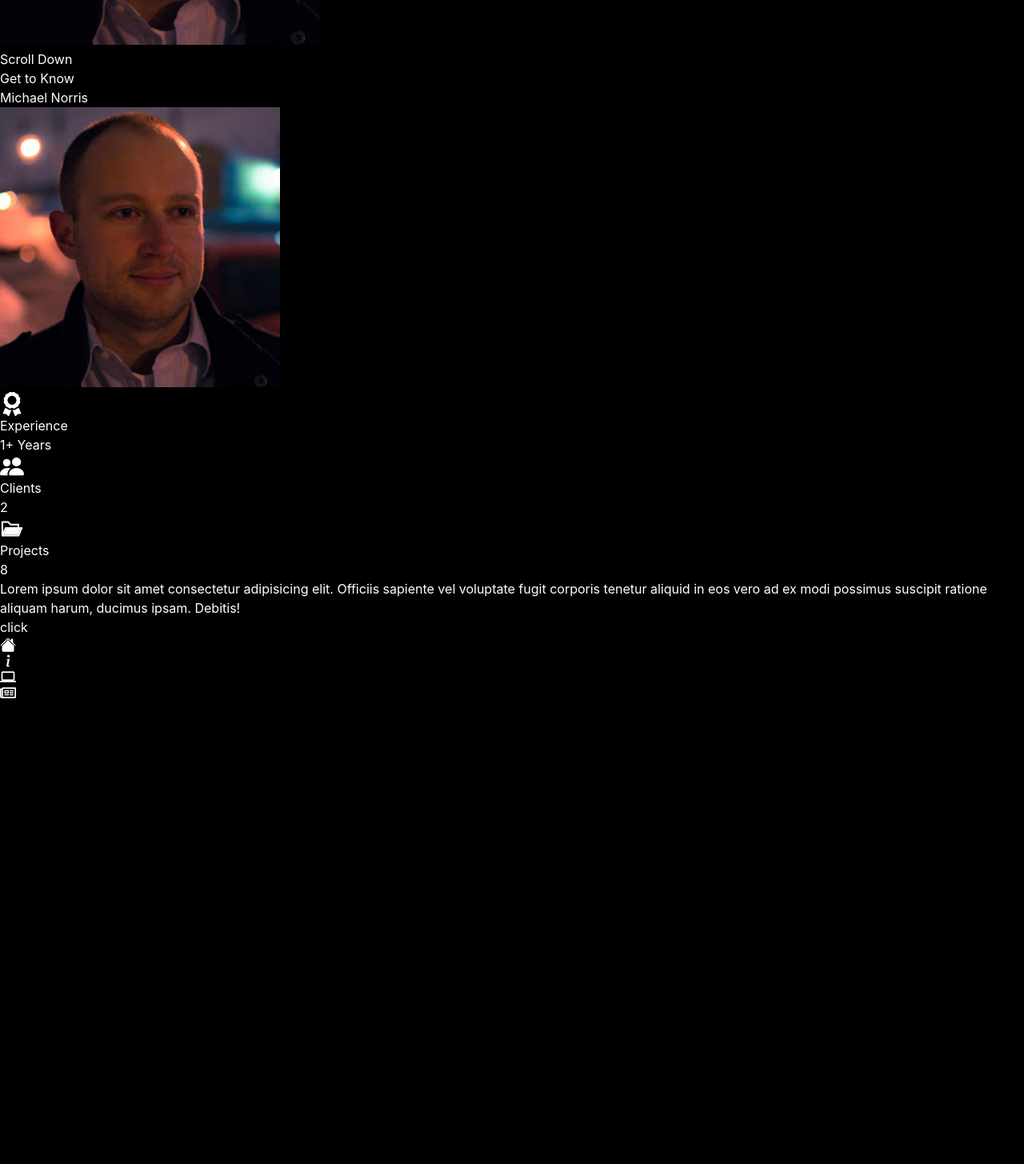
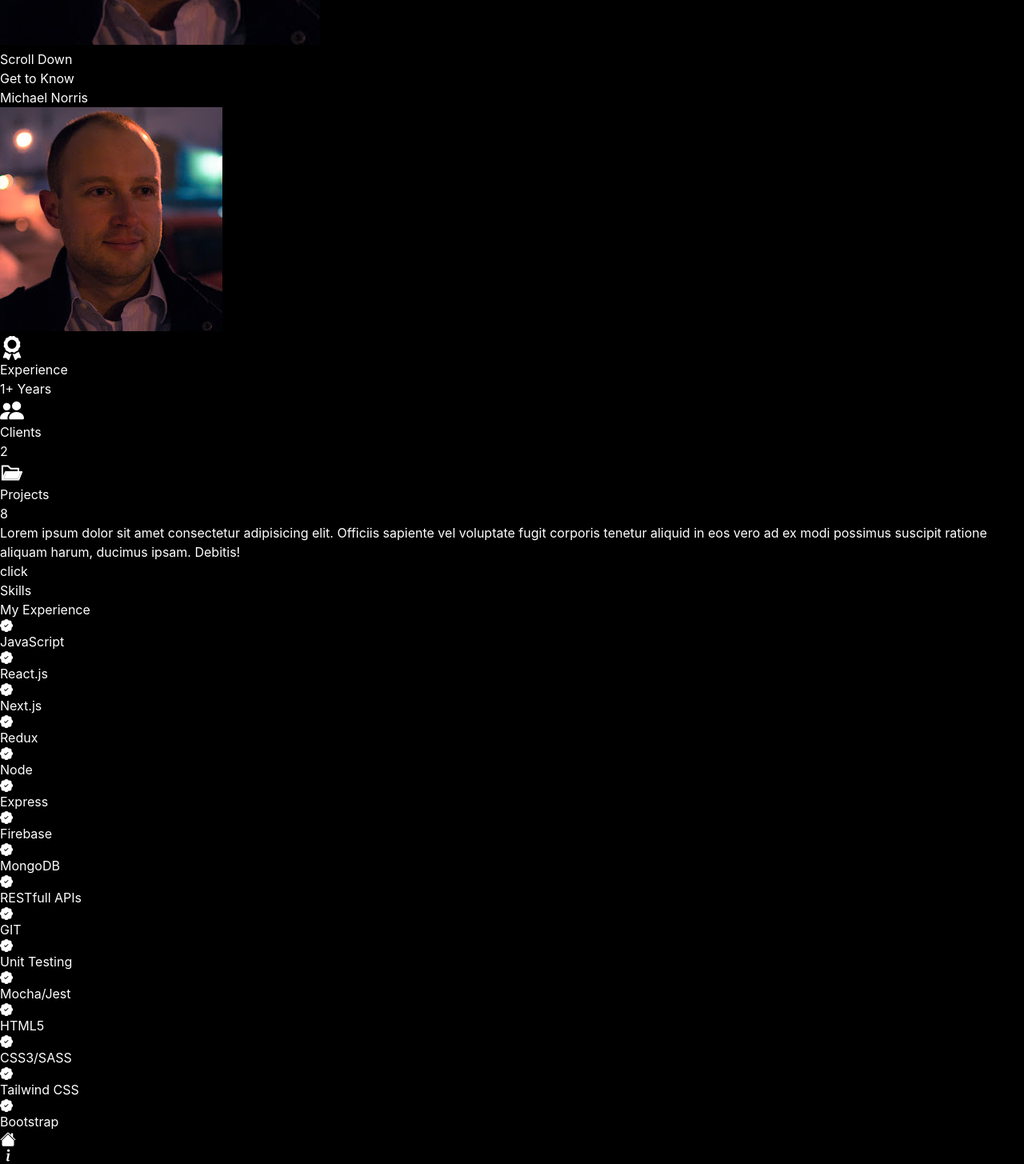
Before and after one commit to Norrismi/portfolio22, a Next.js app: page / in a window 1280 px wide. Shown: the part 500-1955 px from the top of the page at 80% size. Before the commit the page ends 1376 px from the top, so only its background shows below. Built offline with nearby package versions, Linux system fonts and the light colour scheme.

Commit message:
Experience styled

```diff
--- a/Components/About.js
+++ b/Components/About.js
@@ -1,5 +1,5 @@
 import React from 'react'
-import Chuck from '../Assets/Chuck.jpg'
+import chuck from '../Assets/Chuck.jpg'
 import Image from 'next/image'
 import { FaAward } from 'react-icons/fa'
 import { BsPeopleFill } from 'react-icons/bs'
@@ -17,15 +17,21 @@ function About() {
         Michael Norris
       </div>
       <div className='lg:mt-20 grid grid-cols-2 drop-shadow-lg'>
-        <div className='hover:rotate-12 duration-300'>
+
+        <div className='bg-gradient-to-b from-indigo-800  p-5 h-fit rounded-xl mx-auto'>
+
+
+
           <Image
-            className='rounded-xl'
-            src={Chuck}
+            className='rounded-xl bg-white hover:rotate-12 duration-300'
+            src={chuck}
             alt="Picture of the author"
-            width={350}
-            height={350}
+
+            // width={350}
+            // height={350}
           />
         </div>
+
         <div className='mx-auto'>
           <div className='grid grid-rows-3'>
             <div className='flex flex-row'>
--- a/Components/Experience.js
+++ b/Components/Experience.js
@@ -1,8 +1,31 @@
 import React from 'react'
+import { BsFillPatchCheckFill } from 'react-icons/bs'
 
 function Experience() {
+
+  let arr = ['JavaScript', 'React.js', 'Next.js', 'Redux', 'Node', 'Express', 'Firebase', 'MongoDB', 'RESTfull APIs', 'GIT', 'Unit Testing', 'Mocha/Jest', 'HTML5', 'CSS3/SASS', 'Tailwind CSS', 'Bootstrap'];
+
   return (
-    <div></div>
+    <div className='text-center mb-20'>
+      <div className='text-sm text-gray-400'>Skills</div>
+      <div className='text-3xl text-sky-500'>My Experience</div>
+
+
+      <div className="w-fit h-fit p-5 bg-indigo-800 hover:bg-opacity-50	 mx-auto mt-10 rounded-xl">
+        <div className="grid grid-cols-6">
+
+
+          {arr.map((skill) => (
+
+            <div key={skill} className='flex p-6'>
+              <BsFillPatchCheckFill className='h-auto align-middle text-sky-500 flex ' />
+              <div className="ml-2">{skill}</div>
+            </div>
+          ))}
+
+        </div>
+      </div>
+    </div>
   )
 }
 
```
